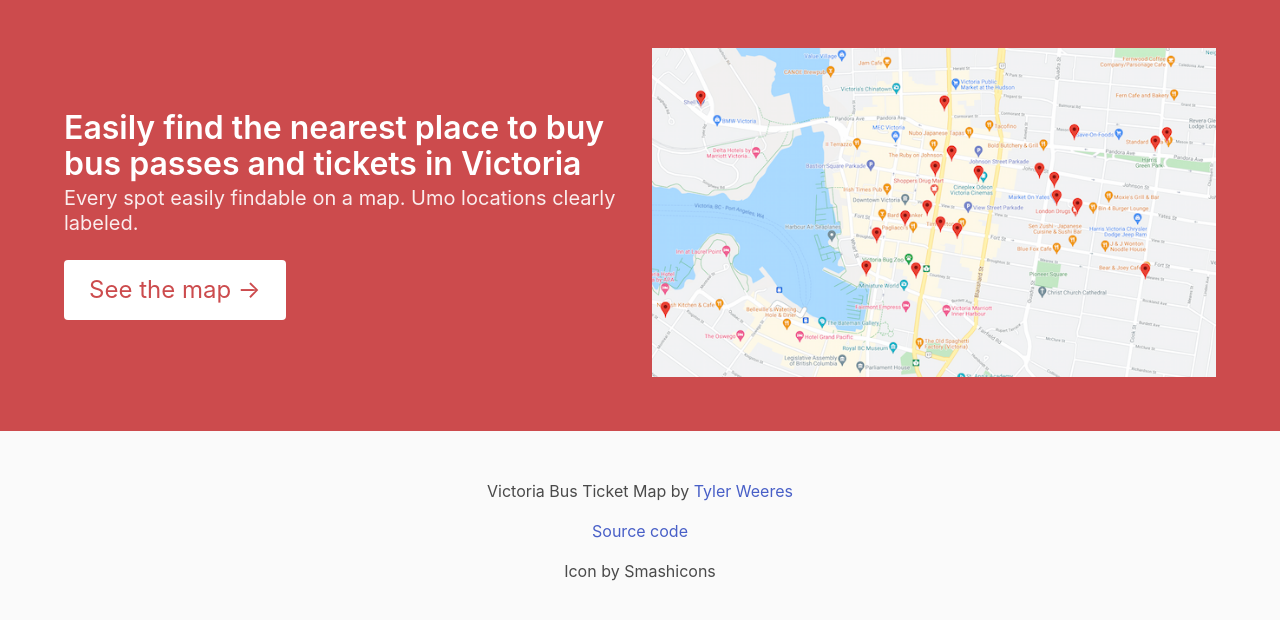
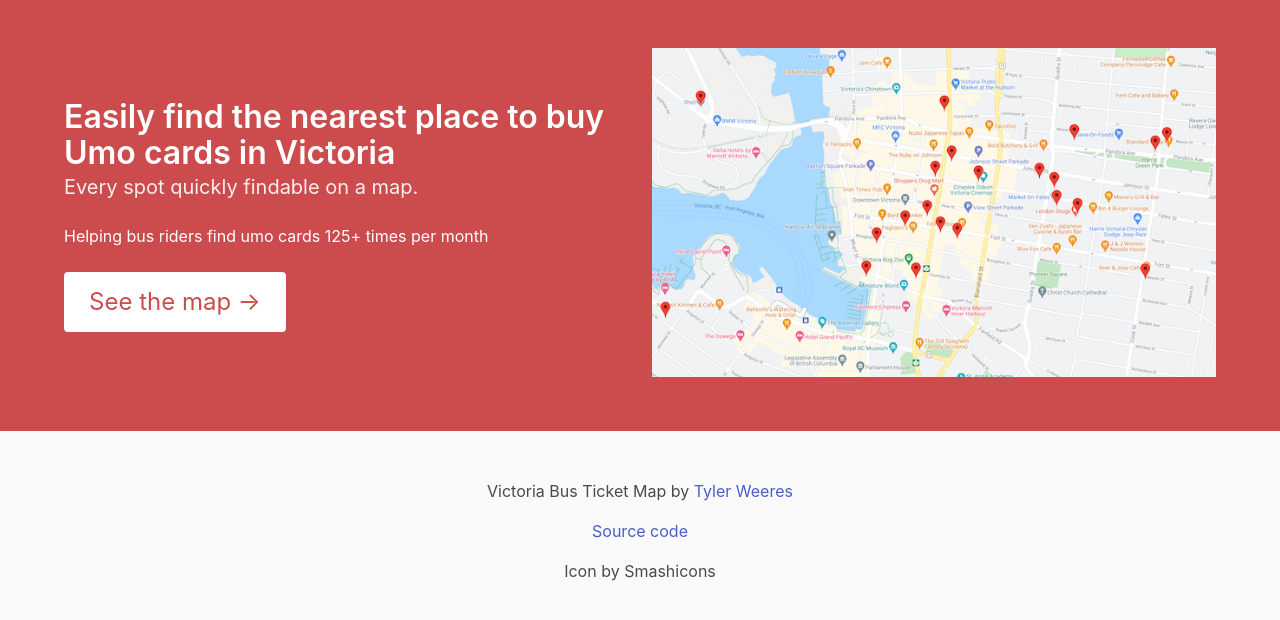
Before and after one commit to tweeres04/victoria-bus-ticket-map, a Next.js app: page / in a window 1280 px wide. Shown: the top 620 px of the page. Built offline with nearby package versions, Linux system fonts and the light colour scheme; no server answers.

Commit message:
Change the content from bus tickets to umo cards

```diff
--- a/pages/_app.tsx
+++ b/pages/_app.tsx
@@ -7,14 +7,20 @@
 function MyApp({ Component, pageProps }: AppProps) {
 	const cityName =
 		process.env.NEXT_PUBLIC_CITY === 'kelowna' ? 'Kelowna' : 'Victoria'
-	const title = `A Map of Where to Buy ${cityName} Bus Tickets and Passes`
-	const description = `Easily find the nearest place to buy bus passes and tickets in ${cityName}. Every spot easily findable on a map. Umo locations labeled.`
+	const title = `A Map of Where to Buy Umo cards in ${cityName}`
+	const description = `Easily find the nearest place to buy Umo cards in ${cityName}. Every spot quickly findable on a map.`
+	const url = `https://${process.env.NEXT_PUBLIC_CITY}busticketmap.tweeres.ca`
 	return (
 		<>
 			<Head>
 				<title>{title}</title>
 				<meta name="description" content={description} />
+				<meta property="og:description" content={description} />
 				<meta name="viewport" content="width=device-width, initial-scale=1" />
+				<link rel="canonical" href={url} />
+				<meta property="og:title" content={title} />
+				<meta property="og:type" content="website" />
+				<meta property="og:url" content={url} />
 			</Head>
 			<Component {...pageProps} />
 			{/* Global site tag (gtag.js) - Google Analytics */}
--- a/pages/index.tsx
+++ b/pages/index.tsx
@@ -17,13 +17,16 @@
 						<div className="columns is-vcentered">
 							<div className="column">
 								<h1 className="title">
-									Easily find the nearest place to buy bus passes and tickets in{' '}
-									{cityName}
+									Easily find the nearest place to buy Umo cards in {cityName}
 								</h1>
 								<h2 className="subtitle">
-									Every spot easily findable on a map. Umo locations clearly
-									labeled.
+									Every spot quickly findable on a map.
 								</h2>
+								{cityName === 'Victoria' ? (
+									<p className="mb-5">
+										Helping bus riders find umo cards 125+ times per month
+									</p>
+								) : null}
 								<Link
 									href="/map"
 									className="button is-primary is-large is-inverted"
```
